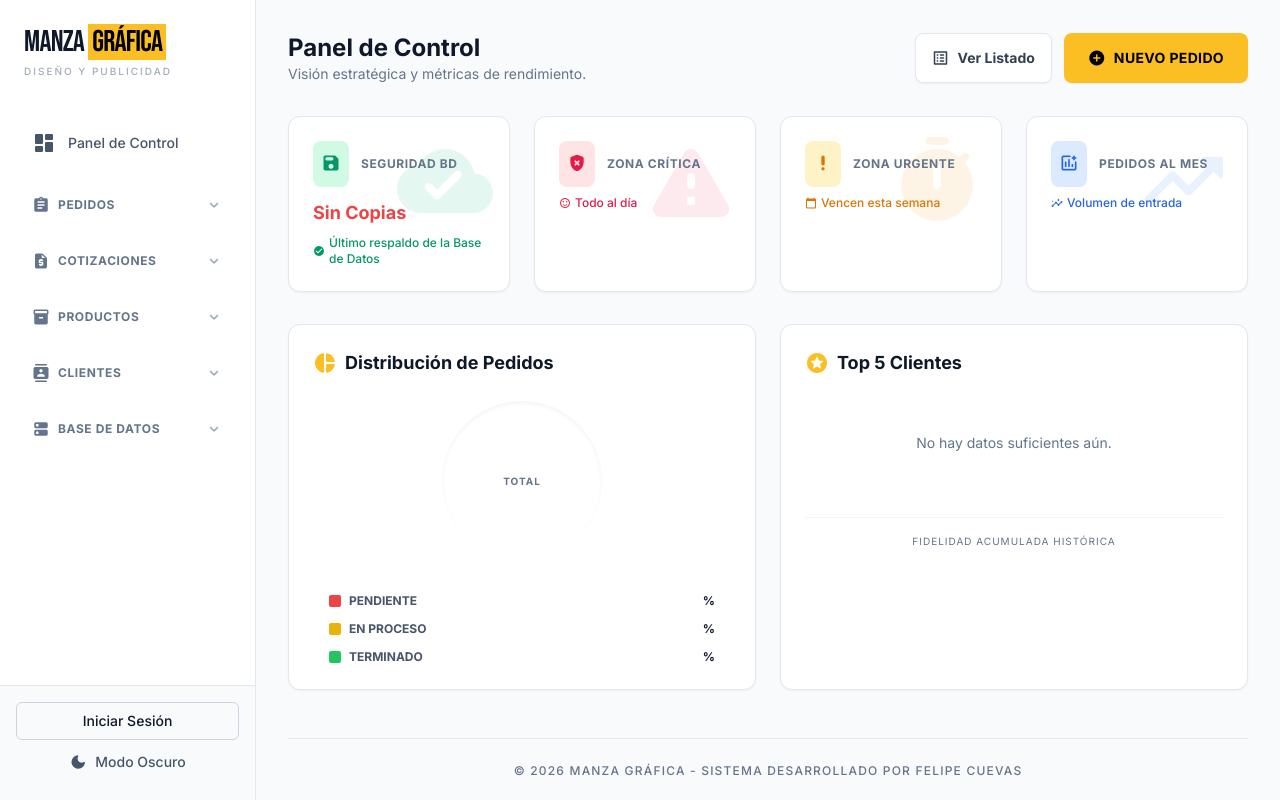
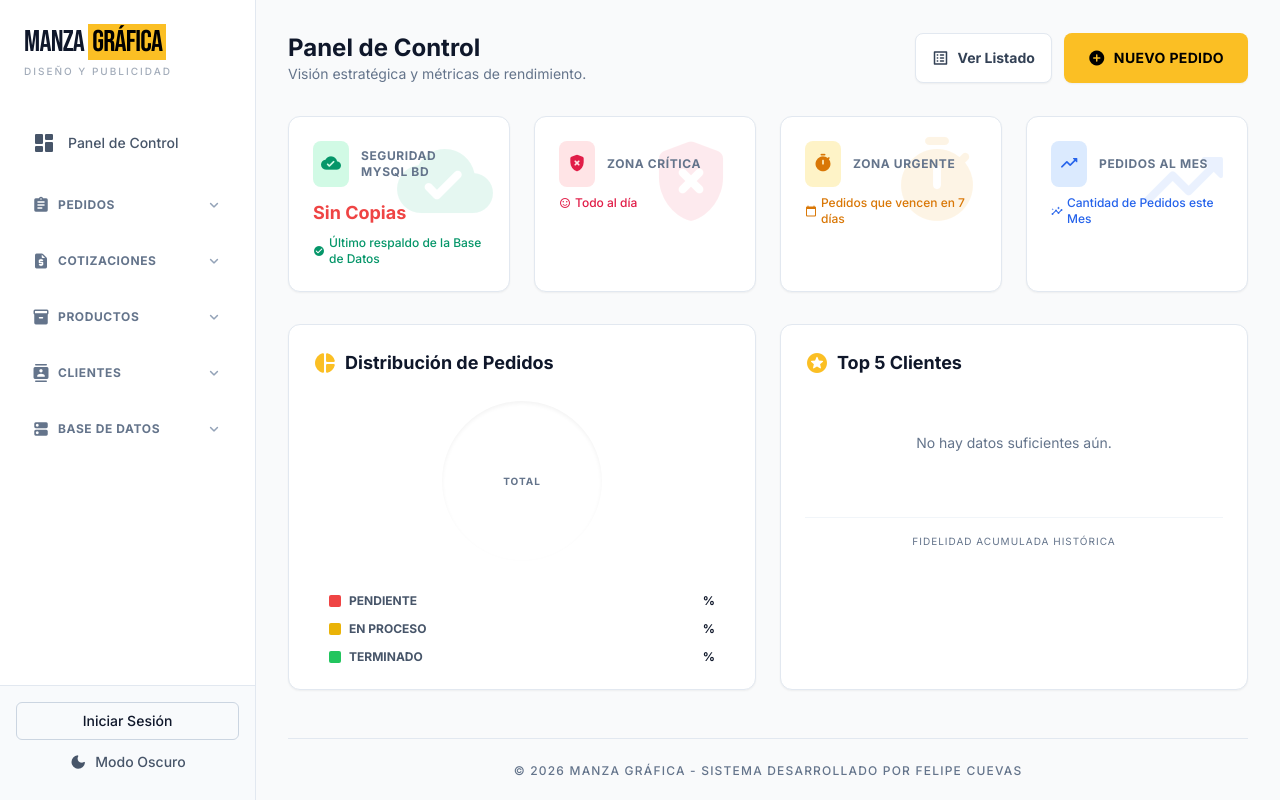
Before and after one commit to ffelipecuevasc/ManzagraficaPedidosApp, a Django app: template pedidos/templates/pedidos/dashboard.html in a window 1280 px wide. Run offline with Django 5.2, Linux system fonts and the light colour scheme; the template is opened without the code that fills it, so the values that code supplies are empty; some libraries are stand-ins or nearby versions.

Commit message:
Parche: Arreglos menores a elementos del panel de control (iconos en tarjetas de KPIs).

```diff
--- a/pedidos/templates/pedidos/dashboard.html
+++ b/pedidos/templates/pedidos/dashboard.html
@@ -30,9 +30,9 @@
             <div class="relative z-10">
                 <div class="flex items-center gap-3 mb-2">
                     <div class="p-2 bg-emerald-100 dark:bg-emerald-900/30 rounded-lg text-emerald-600 dark:text-emerald-400">
-                        <span class="material-icons-round text-xl">save</span>
+                        <span class="material-icons-round text-xl">cloud_done</span>
                     </div>
-                    <h3 class="text-xs font-bold text-slate-500 dark:text-slate-400 uppercase tracking-wider">Seguridad BD</h3>
+                    <h3 class="text-xs font-bold text-slate-500 dark:text-slate-400 uppercase tracking-wider">Seguridad MySQL BD</h3>
                 </div>
                 <div class="text-2xl font-bold text-slate-900 dark:text-white truncate">
                     {% if ultimo_respaldo_fecha %}
@@ -50,7 +50,7 @@
 
         <div class="bg-white dark:bg-card-dark p-6 rounded-xl border border-slate-200 dark:border-neutral-800 shadow-sm relative overflow-hidden group">
             <div class="absolute top-0 right-0 p-4 opacity-10 group-hover:opacity-20 transition-opacity">
-                <span class="material-icons-round text-8xl text-rose-500">warning</span>
+                <span class="material-icons-round text-8xl text-rose-500">gpp_bad</span>
             </div>
             <div class="relative z-10">
                 <div class="flex items-center gap-3 mb-2">
@@ -64,7 +64,7 @@
                 </div>
                 <p class="text-xs text-rose-600 dark:text-rose-400 mt-2 font-medium flex items-center gap-1">
                     {% if criticos_count > 0 %}
-                        <span class="material-icons-round text-xs">error</span> Atención requerida
+                        <span class="material-icons-round text-xs">error</span> Cantidad de Pedidos Atrasados
                     {% else %}
                         <span class="material-icons-round text-xs">sentiment_satisfied</span> Todo al día
                     {% endif %}
@@ -79,7 +79,7 @@
             <div class="relative z-10">
                 <div class="flex items-center gap-3 mb-2">
                     <div class="p-2 bg-amber-100 dark:bg-amber-900/30 rounded-lg text-amber-600 dark:text-amber-400">
-                        <span class="material-icons-round text-xl">priority_high</span>
+                        <span class="material-icons-round text-xl">timer</span>
                     </div>
                     <h3 class="text-xs font-bold text-slate-500 dark:text-slate-400 uppercase tracking-wider">Zona Urgente</h3>
                 </div>
@@ -88,7 +88,7 @@
                 </div>
                 <p class="text-xs text-amber-600 dark:text-amber-400 mt-2 font-medium flex items-center gap-1">
                     <span class="material-icons-round text-xs">calendar_today</span>
-                    Vencen esta semana
+                    Pedidos que vencen en 7 días
                 </p>
             </div>
         </div>
@@ -100,7 +100,7 @@
             <div class="relative z-10">
                 <div class="flex items-center gap-3 mb-2">
                     <div class="p-2 bg-blue-100 dark:bg-blue-900/30 rounded-lg text-blue-600 dark:text-blue-400">
-                        <span class="material-icons-round text-xl">add_chart</span>
+                        <span class="material-icons-round text-xl">trending_up</span>
                     </div>
                     <h3 class="text-xs font-bold text-slate-500 dark:text-slate-400 uppercase tracking-wider">Pedidos al Mes</h3>
                 </div>
@@ -109,7 +109,7 @@
                 </div>
                 <p class="text-xs text-blue-600 dark:text-blue-400 mt-2 font-medium flex items-center gap-1">
                     <span class="material-icons-round text-xs">insights</span>
-                    Volumen de entrada
+                    Cantidad de Pedidos este Mes
                 </p>
             </div>
         </div>
```
